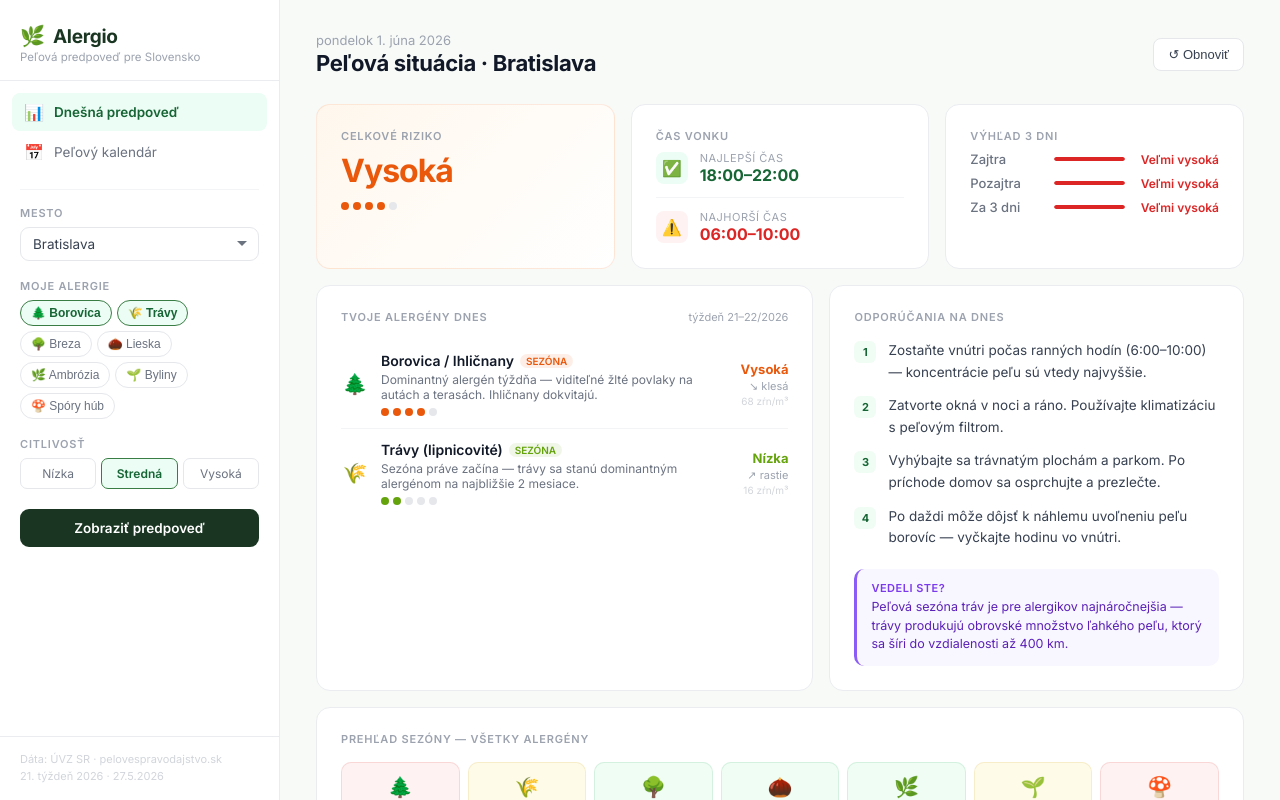
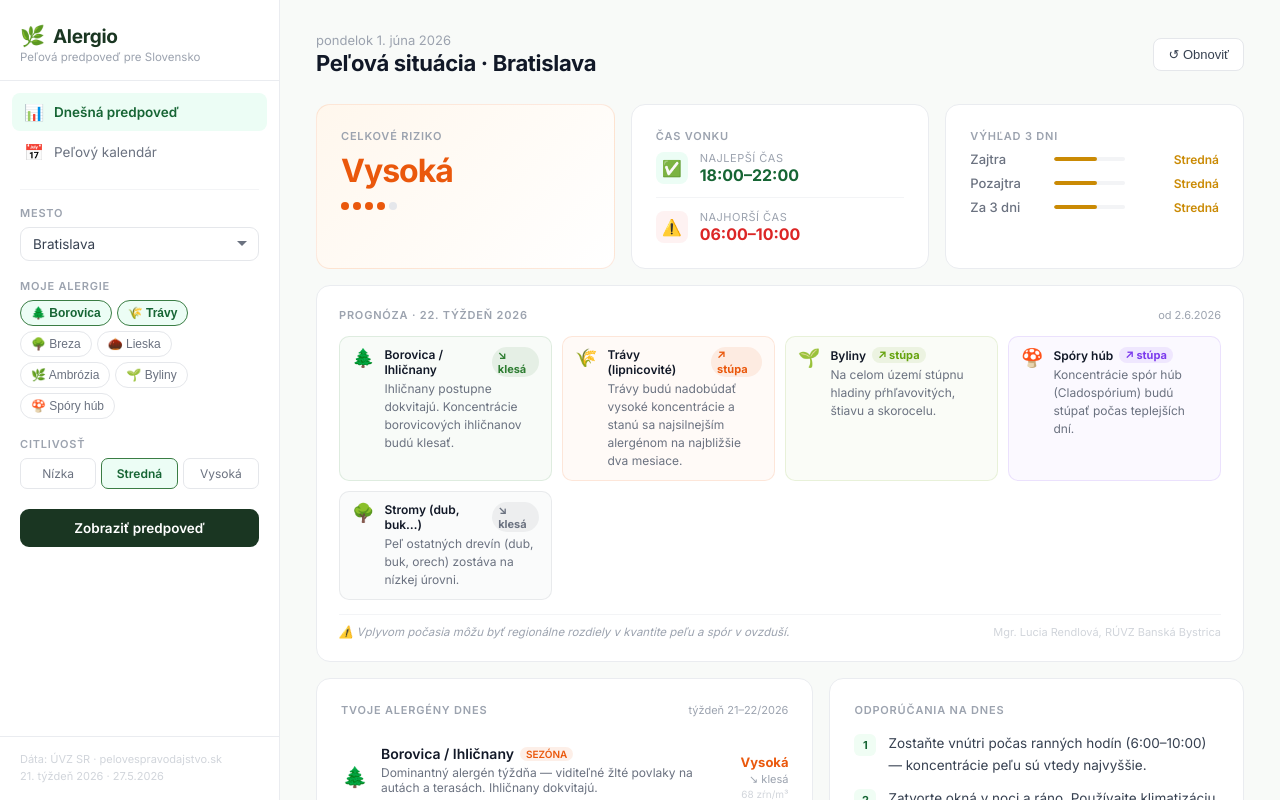
Before and after one commit to karabennemzi/alergio, a React (Vite) app: page / in a window 1280 px wide. Both pictures are taken after a click on the button "Zobraziť predpoveď". Shown: the top 800 px of the page. Built offline with nearby package versions, Linux system fonts and the light colour scheme.

Commit message:
oprava outlook widget + prognoza na 22. tyzden

```diff
--- a/src/App.jsx
+++ b/src/App.jsx
@@ -6,12 +6,12 @@ import { useState, useEffect } from "react";
    ══════════════════════════════════════════════════════════════ */
 const POLLEN_DATA = {
   borovica: { label: "Borovica / Ihličnany", short: "Borovica", emoji: "🌲", uroven: "Veľmi vysoká", skore: 5, sezona: true, pelZrn: "2 373 zŕn/m³ (Žilina) · 656 zŕn/m³ (Nitra)", trend: "↘ klesá", komentar: "Dominantný alergén týždňa — viditeľné žlté povlaky na autách a terasách. Ihličnany dokvitajú.", outlook: [4,3,2] },
-  travy:    { label: "Trávy (lipnicovité)",  short: "Trávy",    emoji: "🌾", uroven: "Stredná",     skore: 3, sezona: true, pelZrn: "rastúce koncentrácie", trend: "↗ rastie", komentar: "Sezóna práve začína — trávy sa stanú dominantným alergénom na najbližšie 2 mesiace.", outlook: [5,5,5] },
+  travy:    { label: "Trávy (lipnicovité)",  short: "Trávy",    emoji: "🌾", uroven: "Stredná",     skore: 3, sezona: true, pelZrn: "rastúce koncentrácie", trend: "↗ rastie", komentar: "Sezóna práve začína — trávy sa stanú dominantným alergénom na najbližšie 2 mesiace.", outlook: [4,4,5] },
   breza:    { label: "Breza",                short: "Breza",    emoji: "🌳", uroven: "Veľmi nízka", skore: 1, sezona: false, pelZrn: "nízke koncentrácie", trend: "↘ klesá", komentar: "Sezóna brezy sa končí, koncentrácie sú nízke.", outlook: [1,1,1] },
   lieska:   { label: "Lieska",               short: "Lieska",   emoji: "🌰", uroven: "Veľmi nízka", skore: 1, sezona: false, pelZrn: "stopové množstvá", trend: "— ukončená", komentar: "Sezóna liesky je dávno ukončená.", outlook: [1,1,1] },
   ambrozia: { label: "Ambrózia",             short: "Ambrózia", emoji: "🌿", uroven: "Veľmi nízka", skore: 1, sezona: false, pelZrn: "zatiaľ 0", trend: "— nezačala", komentar: "Ambrózia začína až v júli–auguste. Zatiaľ nie je v ovzduší.", outlook: [1,1,1] },
   byliny:   { label: "Byliny (štiav, skorocel)", short: "Byliny", emoji: "🌱", uroven: "Stredná",  skore: 3, sezona: true, pelZrn: "nízke až stredné", trend: "↗ rastie", komentar: "Pŕhľavovité, štiav a skorocel dosahujú stredné hodnoty — na celom území SR stúpajú.", outlook: [3,4,4] },
-  huby:     { label: "Spóry húb (Cladospórium)", short: "Spóry húb", emoji: "🍄", uroven: "Veľmi vysoká", skore: 5, sezona: true, pelZrn: "vysoké hodnoty", trend: "↗ rastie", komentar: "Spóry plesní Cladospórium a Alternária dosahujú vysoké hodnoty po nedávnom oteplení.", outlook: [4,4,3] },
+  huby:     { label: "Spóry húb (Cladospórium)", short: "Spóry húb", emoji: "🍄", uroven: "Veľmi vysoká", skore: 5, sezona: true, pelZrn: "vysoké hodnoty", trend: "↗ rastie", komentar: "Spóry plesní Cladospórium a Alternária dosahujú vysoké hodnoty po nedávnom oteplení.", outlook: [5,5,4] },
 };
 
 /* ── Peľový kalendár ── */
@@ -153,6 +153,22 @@ const CITY_DATA = {
   "Prešov":          { borovica:5, travy:3, huby:4, breza:2, byliny:1, pelBor:"252 zŕn/m³", pelTra:"33 zŕn/m³",  pelHub:"91 zŕn/m³"  },
   "Košice":          { borovica:5, travy:3, huby:4, breza:2, byliny:1, pelBor:"252 zŕn/m³", pelTra:"33 zŕn/m³",  pelHub:"91 zŕn/m³"  },
 };
+
+// Prognóza na 22. týždeň 2026 — pelovespravodajstvo.sk / RÚVZ BB
+const PROGNOZA = {
+  tyzden: "22. týždeň 2026",
+  datum: "od 2.6.2026",
+  items: [
+    { emoji:"🌲", label:"Borovica / Ihličnany", trend:"↘ klesá",  text:"Ihličnany postupne dokvitajú. Koncentrácie borovicových ihličnanov budú klesať.", color:"#2e7d32" },
+    { emoji:"🌾", label:"Trávy (lipnicovité)",  trend:"↗ stúpa",  text:"Trávy budú nadobúdať vysoké koncentrácie a stanú sa najsilnejším alergénom na najbližšie dva mesiace.", color:"#ea580c" },
+    { emoji:"🌱", label:"Byliny",               trend:"↗ stúpa",  text:"Na celom území stúpnu hladiny pŕhľavovitých, štiavu a skorocelu.", color:"#65a30d" },
+    { emoji:"🍄", label:"Spóry húb",            trend:"↗ stúpa",  text:"Koncentrácie spór húb (Cladospórium) budú stúpať počas teplejších dní.", color:"#7c3aed" },
+    { emoji:"🌳", label:"Stromy (dub, buk…)",   trend:"↘ klesá",  text:"Peľ ostatných drevín (dub, buk, orech) zostáva na nízkej úrovni.", color:"#6b7280" },
+  ],
+  poznamka: "Vplyvom počasia môžu byť regionálne rozdiely v kvantite peľu a spór v ovzduší.",
+  zdroj: "Mgr. Lucia Rendlová, RÚVZ Banská Bystrica",
+};
+
 const SENS_MULT = { "nízka":0.8, "stredná":1.0, "vysoká":1.25 };
 const S2L = ["","Veľmi nízka","Nízka","Stredná","Vysoká","Veľmi vysoká"];
 const DAYS = ["Zajtra","Pozajtra","Za 3 dni"];
@@ -172,8 +188,10 @@ function calcForecast(city, ids, sens) {
                      : id==="travy"    ? (cd.pelTra||b.pelZrn)
                      : id==="huby"     ? (cd.pelHub||b.pelZrn)
                      : b.pelZrn;
+    // Apply city factor to outlook too
+    const cityFactor = (b.skore > 0 && cd[id] !== undefined) ? (cd[id] / b.skore) : 1;
     return { ...b, id, s, uroven: S2L[s] || b.uroven, pelZrn: pelZrnCity,
-             outlook: b.outlook.map(o => Math.min(5, Math.round(o * sm))) };
+             outlook: b.outlook.map(o => Math.min(5, Math.round(o * cityFactor * sm))) };
   }).filter(Boolean).sort((a,b) => b.s - a.s);
   const max = allergens.reduce((m,a) => Math.max(m,a.s), 0);
   const avg = Math.round(allergens.reduce((t,a) => t+a.s, 0) / Math.max(allergens.length,1));
@@ -474,6 +492,32 @@ function ForecastPage({ city, chosen, sens, forecast, setForecast }) {
                   );
                 })}
               </div>
+            </div>
+          </div>
+
+          {/* ── Prognóza na ďalší týždeň ── */}
+          <div className="card" style={{ padding:22, marginBottom:16 }}>
+            <div style={{ display:"flex", justifyContent:"space-between", alignItems:"baseline", marginBottom:14 }}>
+              <div className="lbl" style={{ marginBottom:0 }}>Prognóza · {PROGNOZA.tyzden}</div>
+              <div style={{ fontSize:11, color:"#9CA3AF" }}>{PROGNOZA.datum}</div>
+            </div>
+            <div style={{ display:"grid", gridTemplateColumns:"repeat(auto-fit, minmax(180px,1fr))", gap:10, marginBottom:14 }}>
+              {PROGNOZA.items.map((p,i) => (
+                <div key={i} style={{ display:"flex", gap:10, padding:"10px 12px", background:`${p.color}08`, borderRadius:10, border:`1px solid ${p.color}20`, alignItems:"flex-start" }}>
+                  <span style={{ fontSize:18, flexShrink:0 }}>{p.emoji}</span>
+                  <div>
+                    <div style={{ display:"flex", alignItems:"center", gap:6, marginBottom:3 }}>
+                      <span style={{ fontSize:12, fontWeight:600, color:"#111827" }}>{p.label}</span>
+                      <span style={{ fontSize:11, fontWeight:700, color:p.color, background:`${p.color}18`, padding:"1px 6px", borderRadius:20 }}>{p.trend}</span>
+                    </div>
+                    <div style={{ fontSize:12, color:"#6B7280", lineHeight:1.5 }}>{p.text}</div>
+                  </div>
+                </div>
+              ))}
+            </div>
+            <div style={{ display:"flex", justifyContent:"space-between", alignItems:"center", paddingTop:10, borderTop:"1px solid #F3F4F6" }}>
+              <div style={{ fontSize:11.5, color:"#9CA3AF", fontStyle:"italic" }}>⚠️ {PROGNOZA.poznamka}</div>
+              <div style={{ fontSize:11, color:"#D1D5DB", flexShrink:0, marginLeft:12 }}>{PROGNOZA.zdroj}</div>
             </div>
           </div>
 
```
